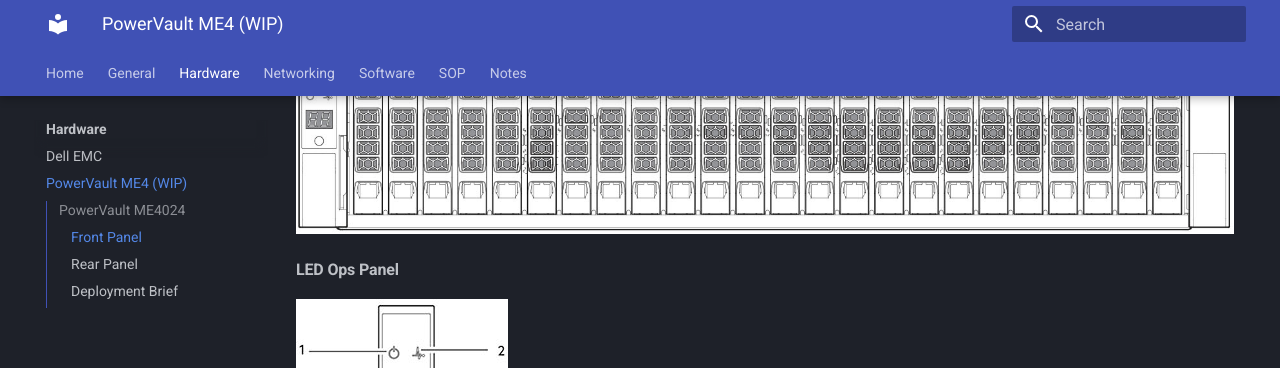
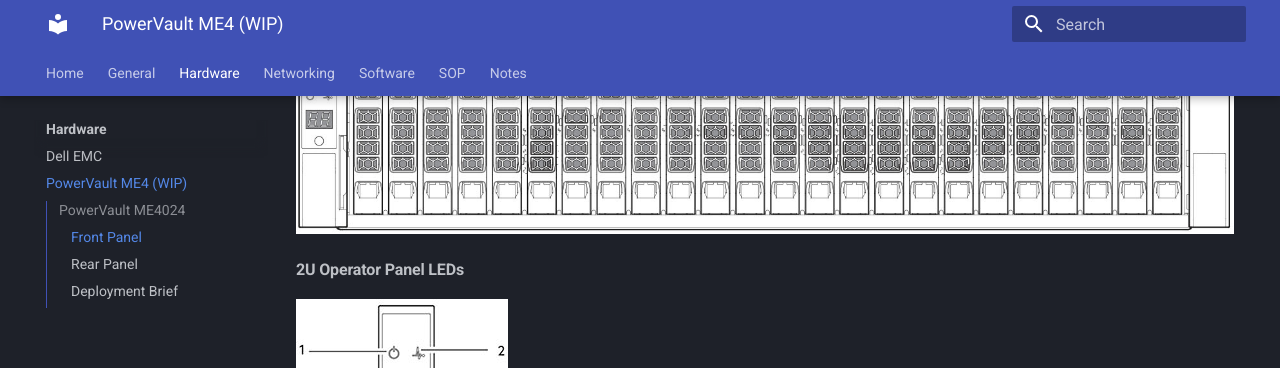
Before and after one commit to rmscode/binary-garden, an MkDocs documentation site: the page built from docs/hardware/powervault-me4-draft.md, in a window 1280 px wide and 900 px high, scrolled down 970 px. Shown: the top 368 px of the window. Built offline with MkDocs 1.6.1 and Material for MkDocs 9.7.7, drawn with Linux system fonts in a browser that asks for light colours; some of the changed text lies outside the part shown.

Commit message:
Update powervault-me4-draft.md

```diff
--- a/docs/hardware/powervault-me4-draft.md
+++ b/docs/hardware/powervault-me4-draft.md
@@ -62,7 +62,7 @@
 
 ![ME4024 Fron Panel](GUID-EB01FA14-AC25-4933-A4C1-82131A9DBC20-low.jpg)
 
-#### LED Ops Panel
+#### 2U Operator Panel LEDs
 
 ![ME4024 Front Panel LED](GUID-50A3FA88-6C9C-4FD4-837D-819D6D69CB28-low.jpg)
 
@@ -107,6 +107,10 @@
 5. 3.5 mm serial ports (service only)
 6. Reset
 7. CNC ports (ports 3, 2, 1, 0)
+
+#### 12GB/s controller module LEDs
+
+
 
 ### Deployment Brief
 
```
